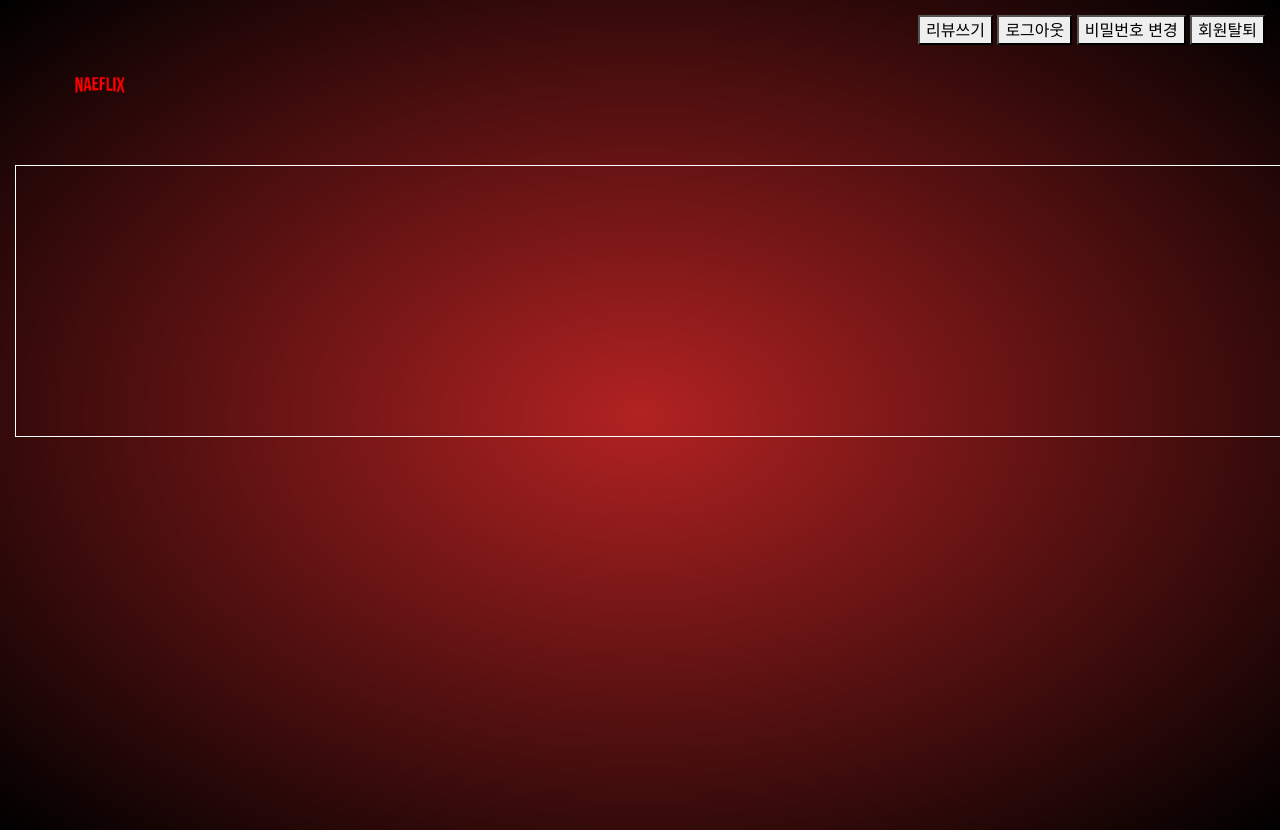
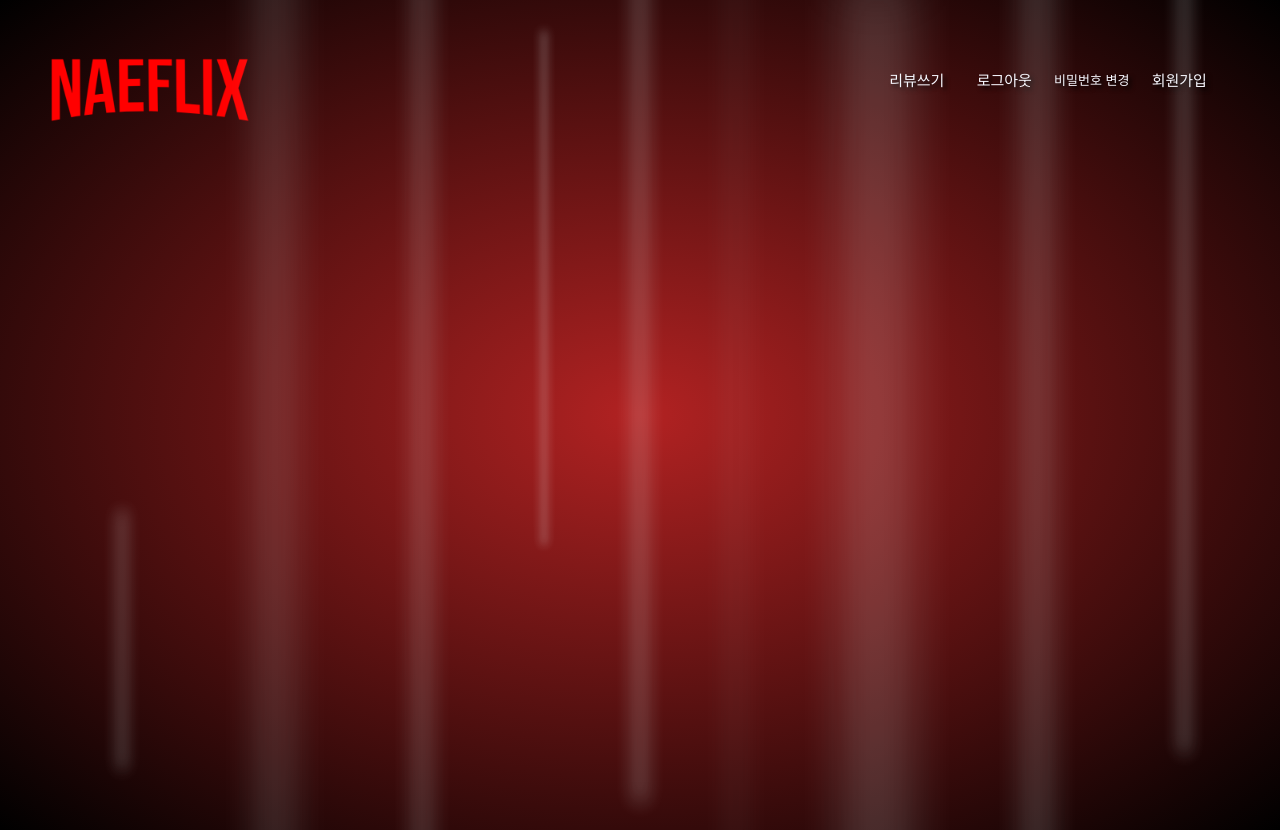
Before and after one commit to leebyeounggwan/hanggae_7_mini, a Flask app: page /mypage in a window 1280 px wide; the page is wider, and only the part inside the window is pictured. Run offline with Flask 2, Linux system fonts and the light colour scheme; data that the repository does not hold is empty; some libraries are stand-ins or nearby versions.

Commit message:
mypage css 수정

```diff
--- a/templates/mypage.html
+++ b/templates/mypage.html
@@ -3,11 +3,6 @@
 <head>
     <meta charset="UTF-8">
     <title>Title</title>
-
-    <!-- Bootstrap CSS -->
-    <link rel="stylesheet" href="https://maxcdn.bootstrapcdn.com/bootstrap/4.0.0/css/bootstrap.min.css"
-          integrity="sha384-Gn5384xqQ1aoWXA+058RXPxPg6fy4IWvTNh0E263XmFcJlSAwiGgFAW/dAiS6JXm"
-          crossorigin="anonymous">
 
     <!-- Optional JavaScript -->
     <!-- jQuery first, then Popper.js, then Bootstrap JS -->
@@ -25,7 +20,7 @@
             crossorigin="anonymous"></script>
     <script src="https://kit.fontawesome.com/a47033c40a.js" crossorigin="anonymous"></script>
 
-
+</head>
 <style>
     /* 배경용 CSS입니다. 망가지면 전체 CSS가 꼬입니다. */
 
@@ -454,20 +449,22 @@
         font-size: 15px;
         background-color: transparent;
         text-shadow: 3px 3px 4px black;
+        font-family: 'Gothic A1', sans-serif;
     }
 
     .body {
-            width: 1700px;
+        width: auto;
         height: auto;
         /*border: 1px solid white;*/
     }
 
     .bodyInwrap {
-            width: 1650px;
+        width: auto;
         height: auto;
-            border: 1px solid white;
+        /*border: 1px solid white;*/
         padding: 25px;
     }
+
 
     /*검색 영역의 CSS 입니다.*/
     .searchWrap {
@@ -493,6 +490,7 @@
         background-color: transparent;
         color: ghostwhite;
         border: none;
+        font-family: 'Gothic A1', sans-serif;
         /*border-bottom-right-radius: 10px;*/
         /*border-start-end-radius: 10px;*/
     }
@@ -501,19 +499,23 @@
     .mainWrap {
         width: auto;
         height: auto;
-            margin-top: 200px;
-            /*border: 1px solid white;*/
-        }
-
-        .mainList {
-            width: 1500px;
-            height: auto;
-            padding: 10px;
+        margin-top: 130px;
         /*border: 1px solid white;*/
         display: flex;
         flex-direction: row;
         flex-wrap: wrap;
         justify-content: center;
+    }
+
+    .mainList {
+        width: 1300px;
+        height: auto;
+        /*padding: 10px;*/
+        /*border: 1px solid white;*/
+        display: flex;
+        flex-direction: row;
+        flex-wrap: wrap;
+        justify-content: space-between;
 
     }
 
@@ -525,89 +527,100 @@
         margin-left: 15px;
         margin-top: 60px;
         /*border: 1px solid white;*/
-            width: 700px;
+        width: 600px;
 
     }
 
     .imgBox {
-            width: 240px;
-            height: 360px;
+        width: 250px;
+        height: 375px;
         object-fit: cover;
-            border: 2px solid firebrick;
-            border-radius: 10px;
-            padding: 5px;
-            margin-right: 10px;
+        /*border: 2px solid firebrick;*/
+        border-bottom-right-radius: 25px;
+        /*padding: 5px;*/
+        /*margin-right: 10px;*/
     }
 
     .textBox {
-            width: 430px;
-            height: 350px;
+        width: 400px;
+        height: 375px;
         /*border: 1px solid white;*/
-            display: flex;
+        display: block;
         flex-direction: column;
         flex-wrap: nowrap;
         justify-content: center;
+        align-items: flex-start;
     }
 
     .text1 {
-            width: 400px;
+        width: 370px;
         height: auto;
         /*border: 1px solid white;*/
-            font-size: 45px;
-            font-family: 'Nanum Gothic', sans-serif;
+        font-size: 34px;
+        font-family: 'Gothic A1', sans-serif;
         color: white;
-            padding: 15px;
+        margin-left: 15px;
+        margin-bottom: 40px;
         text-shadow: 2px 2px 4px black;
     }
 
     .text2 {
-            width: 400px;
-            height: auto;
-            font-family: 'Nanum Gothic', sans-serif;
+        width: 370px;
+        height: 60px;
+        font-family: 'Gothic A1', sans-serif;
+        font-size: 14px;
+        color: white;
+        /*border: 1px solid white;*/
+        overflow: auto;
+        margin-left: 15px;
+        margin-bottom: 25px;
+    }
+
+    .text2::-webkit-scrollbar {
+        width: 3px;
+    }
+
+    .text2::-webkit-scrollbar-track {
+        background-color: transparent;
+    }
+
+    .text2::-webkit-scrollbar-thumb {
+        background-color: transparent;
+    }
+
+    .text3 {
+        width: 370px;
+        height: 35px;
+        font-family: 'Gothic A1', sans-serif;
         font-size: 14px;
         color: white;
         /*border: 1px solid white;*/
         overflow: hidden;
-            padding: 15px;
+        margin-left: 15px;
+        margin-bottom: 45px;
     }
 
-        .text3 {
-            width: 400px;
-            height: 19px;
-            font-family: 'Nanum Gothic', sans-serif;
+    .text4 {
+        width: 370px;
+        height: 35px;
+        font-family: 'Gothic A1', sans-serif;
         font-size: 14px;
         color: white;
         /*border: 1px solid white;*/
-            overflow: hidden;
-            padding: 15px;
-        }
-
-        .text4 {
-            width: 400px;
-            height: 19px;
-            font-family: 'Nanum Gothic', sans-serif;
-            color: white;
-            /*border: 1px solid white;*/
-            padding: 15px;
+        margin-left: 15px;
+        margin-bottom: 20px;
     }
 
     .text5 {
-            width: 400px;
-            height: 19px;
-            font-family: 'Nanum Gothic', sans-serif;
+        width: 370px;
+        height: 35px;
+        font-family: 'Gothic A1', sans-serif;
+        font-size: 14px;
         color: white;
         /*border: 1px solid white;*/
-            padding: 15px;
+        margin-left: 15px;
     }
-
-        .footer {
-            width: auto;
-            height: auto;
-            /*border: 1px solid white;*/
-        }
-
 </style>
-
 
 <script>
 
@@ -658,7 +671,7 @@
                     console.log(response['my_drama']);
                     let my_drama = response['my_drama']
 
-                        for (i=0; i < my_drama.length ; i++) {
+                    for (i = 0; i < my_drama.length; i++) {
 
                         let title = my_drama[i]['title']
                         let image = my_drama[i]['image']
@@ -690,40 +703,41 @@
     }
 
 </script>
-</head>
+
 
 <body>
-
+<div class="head">
+    <div class='light x1'></div>
+    <div class='light x2'></div>
+    <div class='light x3'></div>
+    <div class='light x4'></div>
+    <div class='light x5'></div>
+    <div class='light x6'></div>
+    <div class='light x7'></div>
+    <div class='light x8'></div>
+    <div class='light x9'></div>
+</div>
 <div class="header">
     <div class="logo">
-        <img src="/static/naeflix.png" onclick="gomain()" width="25%" style="margin-left: 25px; margin-top: 25px;">
+        <img onclick="gomain()" src="/static/naeflix.png" style="width: 100%">
     </div>
-    <div class="button_head">
-        <button class="button 2" onclick="write_click()">리뷰쓰기</button>
-        <button class="button 1" id="btn-logout" onclick="logout()">로그아웃</button>
-        <button class="button 1" onclick="window.location.href='change_pw'">비밀번호 변경</button>
-        <button class="button 1" id="btn-signout" onclick="signout()">회원탈퇴</button>
+    <div class="button_box">
+        <button id="buttonWrite" class="buttonTop" onclick="write_click()">리뷰쓰기</button>
+        <button id="buttonLogout" class="buttonTop" onclick="logout()">로그아웃</button>
+        <button id="buttonChangePW" class="buttonTop" onclick="window.location.href='change_pw'" style="font-size: 13px;">비밀번호 변경</button>
+        <button id="buttonSignout" class="buttonTop" onclick="signout()">회원가입</button>
     </div>
 </div>
-
-
 <div class="body">
     <div class="bodyInwrap">
-
         <div class="mainWrap">
             <div class="mainList" id="main_List">
-            </div>
-        </div>
-
-    <div id="post-box">
-    </div>
-    <div class="footer">
 
             </div>
         </div>
-
-
     </div>
-
+</div>
+<div class="footer">
+</div>
 </body>
 </html>
```
Lines whose indentation alone changed are shown as unchanged.
